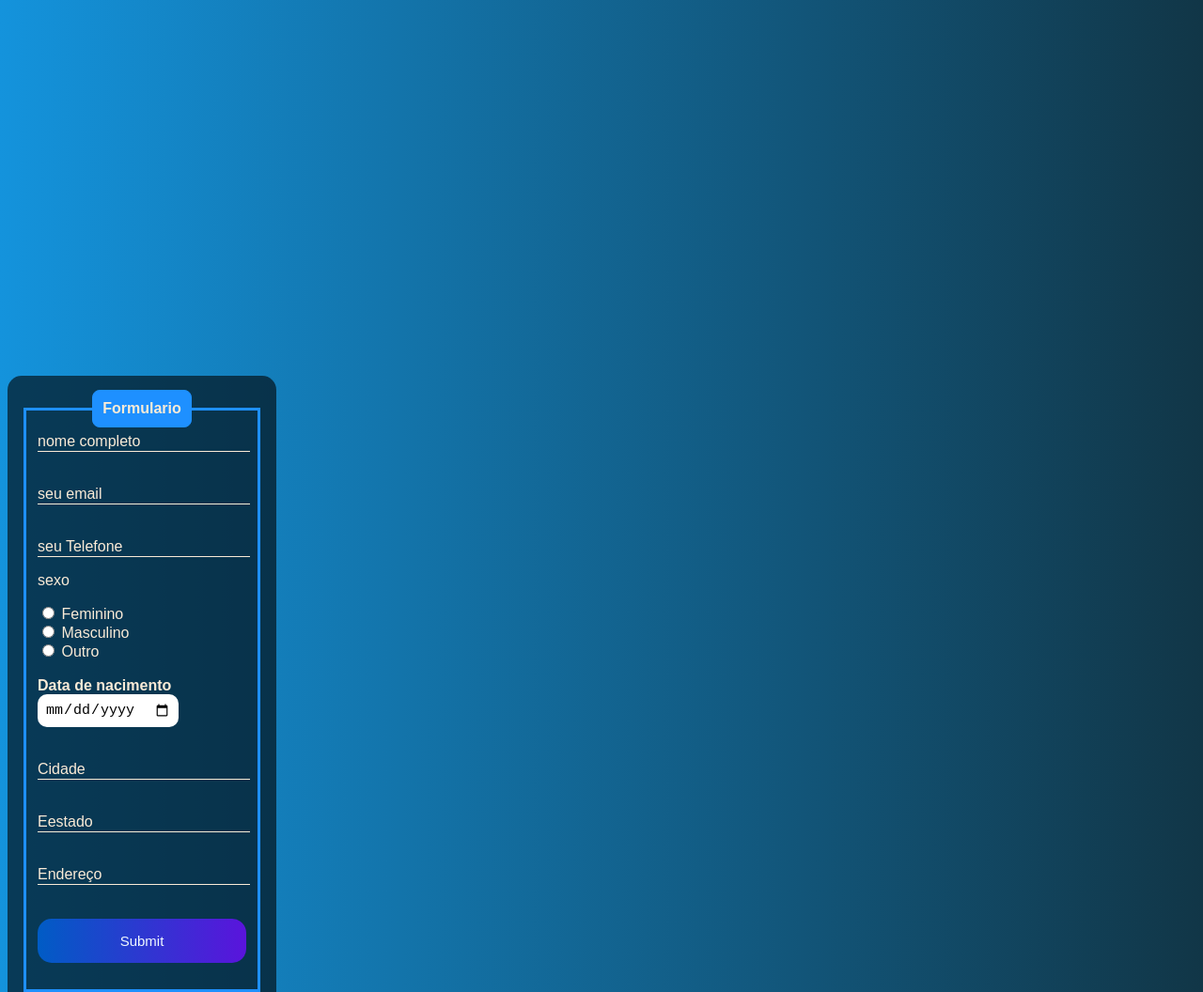
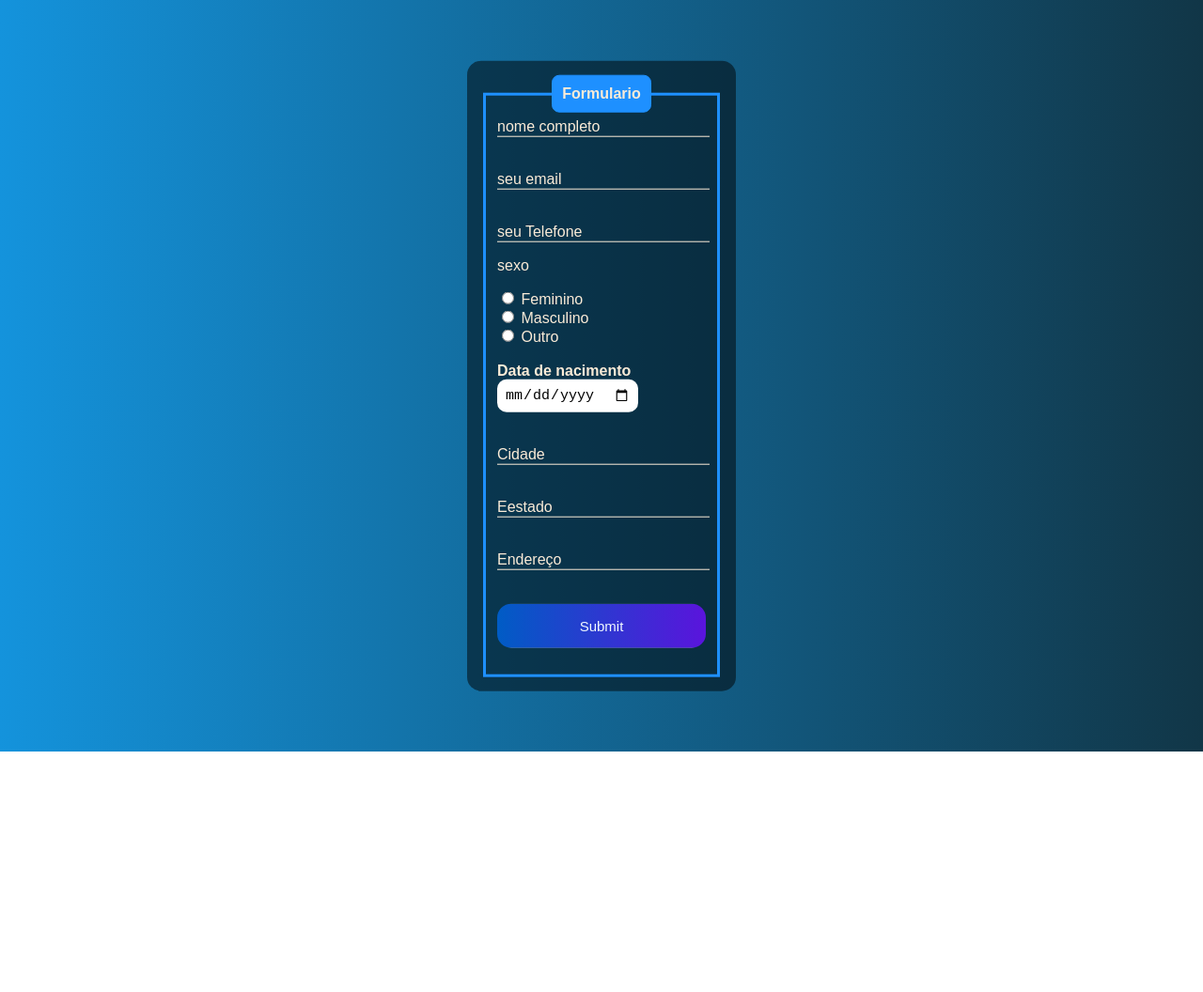
Before and after one commit to joavitormartins/formulario-parte-1-, a plain HTML site: page index.html in a window 1280 px wide. Shown: the top 1056 px of the page at 94% size. After the commit the page ends 800 px from the top, so only its background shows below. Drawn offline with Linux system fonts and the light colour scheme.

Commit message:
Update index.html

```diff
--- a/index.html
+++ b/index.html
@@ -15,9 +15,9 @@
             color: antiquewhite;
             position: absolute;
             top: 50%;
-            left: 50%
+            left: 50%;
             transform: translate(-50%,-50%);
-            background-color: rgba(0,0,0,0.6);
+            background-color: rgba(0,0,0,0.5);
             padding: 15px;
             border-radius: 15px;
             width:20% ;
```
